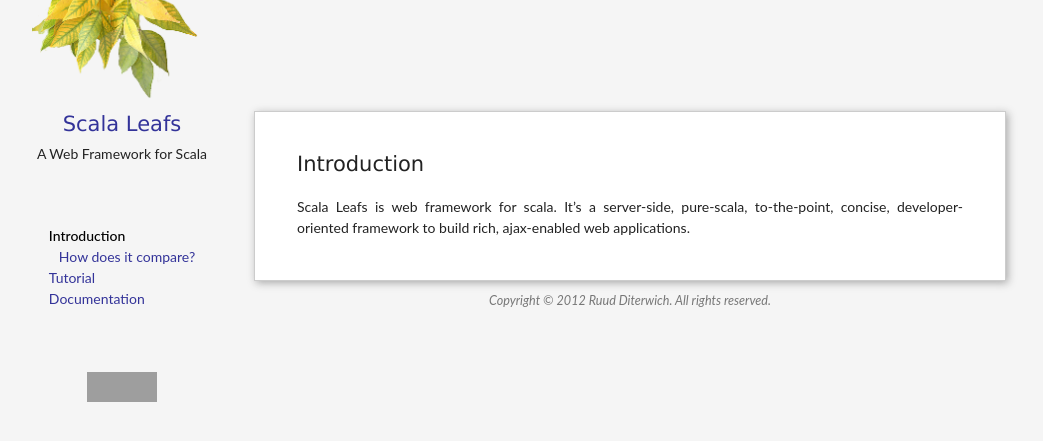
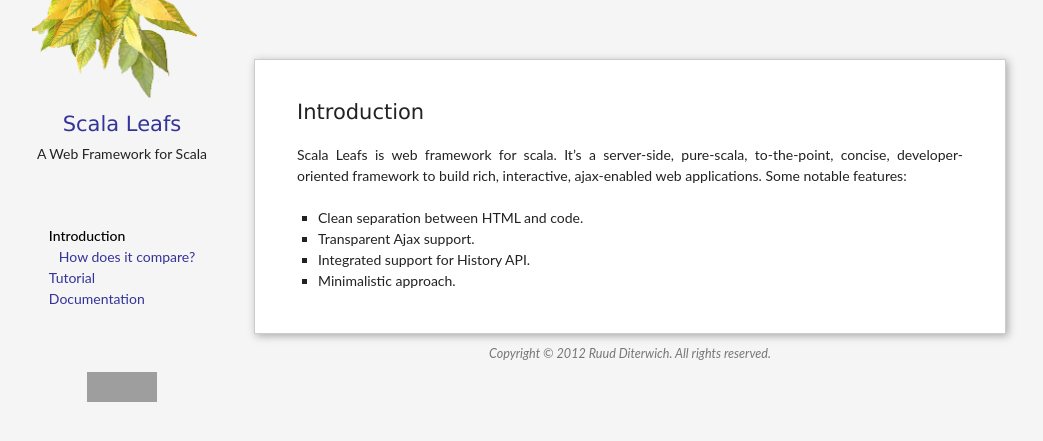
Before and after one commit to scalastuff/scalaleafs, a Jekyll site: the page built from index.md, in a window 1280 px wide. Shown: the top 441 px of the page, without its empty margins (10-1053 px from the left). Built offline with Jekyll 4.4.1, drawn with Linux system fonts in a browser that asks for light colours; grey boxes are pictures that could not be loaded.

Commit message:
Updated index.md

```diff
--- a/index.md
+++ b/index.md
@@ -5,4 +5,9 @@
 category: Introduction
 ---
 
-Scala Leafs is web framework for scala. It's a server-side, pure-scala, to-the-point, concise, developer-oriented framework to build rich, ajax-enabled web applications.
+Scala Leafs is web framework for scala. It's a server-side, pure-scala, to-the-point, concise, developer-oriented framework to build rich, interactive, ajax-enabled web applications. Some notable features:
+
+- Clean separation between HTML and code.
+- Transparent Ajax support.
+- Integrated support for History API.
+- Minimalistic approach.
```
